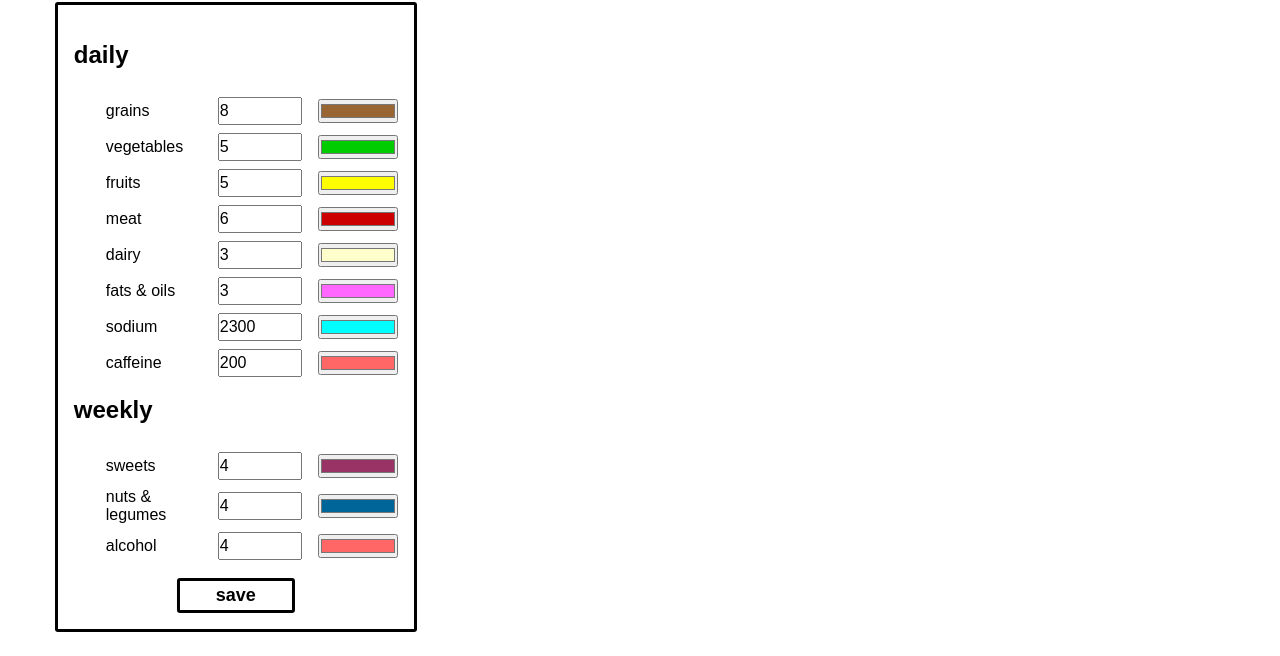
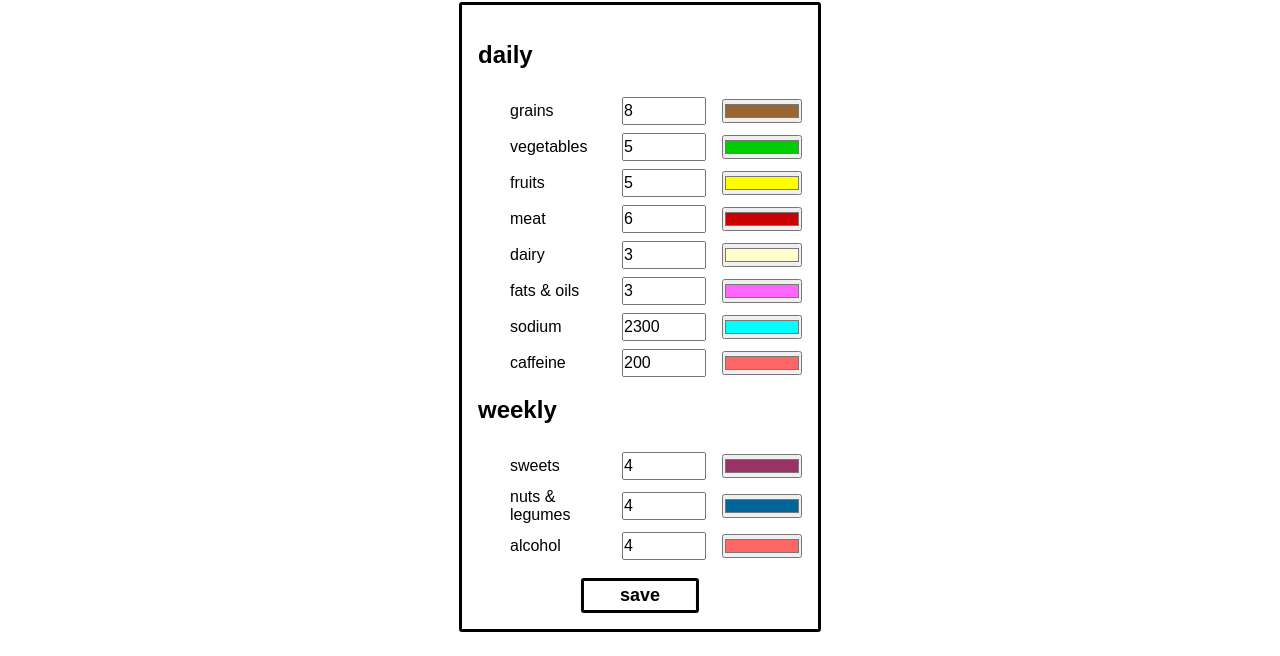
Before and after one commit to drew-sarette/dash-tracker, a plain HTML site: page settings.html in a window 1280 px wide. Shown: the part 204-860 px from the top of the page. Drawn offline with Linux system fonts and the light colour scheme.

Commit message:
Clean up settings page

```diff
--- a/css/layouts.css
+++ b/css/layouts.css
@@ -16,8 +16,6 @@ body {
   main {
     grid-area: main;
     justify-self: center;
-    min-width: 95%;
-
   }
 
   footer {
--- a/css/settings.css
+++ b/css/settings.css
@@ -4,7 +4,9 @@ form {
     border: 3px solid var(--main-text-color);
     border-radius: var(--border-radius);
     padding: 1em;
-    max-width: fit-content;
+    min-width: fit-content;
+    margin-left: 50%;
+    translate: -50%;
 }
 
 form div {
--- a/js/settings.js
+++ b/js/settings.js
@@ -36,4 +36,5 @@ function saveSettings() {
   })
 
   localStorage.setItem("settings", JSON.stringify(modSettings));
+  alert("Settings saved")
 }
```
